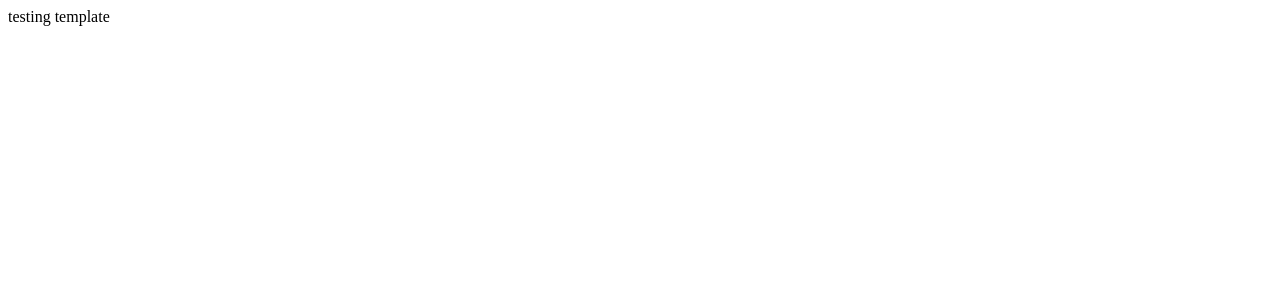
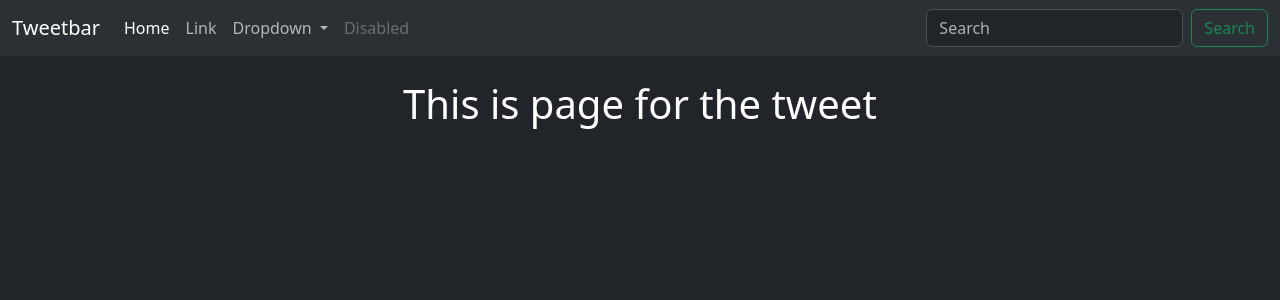
Before and after one commit to DelTa-0/Django_Project, a Django app: page /tweet/ in a window 1280 px wide. Before the commit the part shown is almost empty. Shown: the top 300 px of the page. Run offline with Django 5.2, Linux system fonts and the light colour scheme.

Commit message:
layout done with bootstrap

```diff
--- /dev/null
+++ b/Social/templates/layout.html
@@ -0,0 +1,57 @@
+{% load static %}
+<!DOCTYPE html>
+<html lang="en" data-bs-theme="dark">
+<head>
+    <meta charset="UTF-8">
+    <meta name="viewport" content="width=device-width, initial-scale=1.0">
+    <link href="https://cdn.jsdelivr.net/npm/bootstrap@5.3.3/dist/css/bootstrap.min.css" rel="stylesheet" integrity="sha384-QWTKZyjpPEjISv5WaRU9OFeRpok6YctnYmDr5pNlyT2bRjXh0JMhjY6hW+ALEwIH" crossorigin="anonymous">
+    <title>
+        {% block title %}
+        project
+        {% endblock %}
+    </title>
+</head>
+<body class="bg-dark ">
+    <nav class="navbar navbar-expand-lg bg-body-tertiary">
+        <div class="container-fluid">
+          <a class="navbar-brand" href="#">Tweetbar</a>
+          <button class="navbar-toggler" type="button" data-bs-toggle="collapse" data-bs-target="#navbarSupportedContent" aria-controls="navbarSupportedContent" aria-expanded="false" aria-label="Toggle navigation">
+            <span class="navbar-toggler-icon"></span>
+          </button>
+          <div class="collapse navbar-collapse" id="navbarSupportedContent">
+            <ul class="navbar-nav me-auto mb-2 mb-lg-0">
+              <li class="nav-item">
+                <a class="nav-link active" aria-current="page" href="#">Home</a>
+              </li>
+              <li class="nav-item">
+                <a class="nav-link" href="#">Link</a>
+              </li>
+              <li class="nav-item dropdown">
+                <a class="nav-link dropdown-toggle" href="#" role="button" data-bs-toggle="dropdown" aria-expanded="false">
+                  Dropdown
+                </a>
+                <ul class="dropdown-menu">
+                  <li><a class="dropdown-item" href="#">Action</a></li>
+                  <li><a class="dropdown-item" href="#">Another action</a></li>
+                  <li><hr class="dropdown-divider"></li>
+                  <li><a class="dropdown-item" href="#">Something else here</a></li>
+                </ul>
+              </li>
+              <li class="nav-item">
+                <a class="nav-link disabled" aria-disabled="true">Disabled</a>
+              </li>
+            </ul>
+            <form class="d-flex" role="search">
+              <input class="form-control me-2" type="search" placeholder="Search" aria-label="Search">
+              <button class="btn btn-outline-success" type="submit">Search</button>
+            </form>
+          </div>
+        </div>
+      </nav>
+    <div class="container">
+        {% block content %}
+
+        {% endblock %}
+    </div>
+</body>
+</html>
--- a/Social/tweet/templates/index.html
+++ b/Social/tweet/templates/index.html
@@ -1,17 +1,12 @@
-<!DOCTYPE html>
-<html lang="en">
-<head>
-    <meta charset="UTF-8">
-    <meta name="viewport" content="width=device-width, initial-scale=1.0">
-    <title>Document</title>
-    <style>
-        {% comment %} body{
-            backgrount-color:#000;
-            color: #fff;
-        } {% endcomment %}
-    </style>
-</head>
-<body>
-    testing template
-</body>
-</html>
+{% extends "layout.html" %}
+
+{% block title %}
+tweet
+{% endblock %}
+
+{% block content %}
+<h1 class="text-center text-white m-4">
+    This is page for the tweet
+</h1>
+
+{% endblock %}
```
